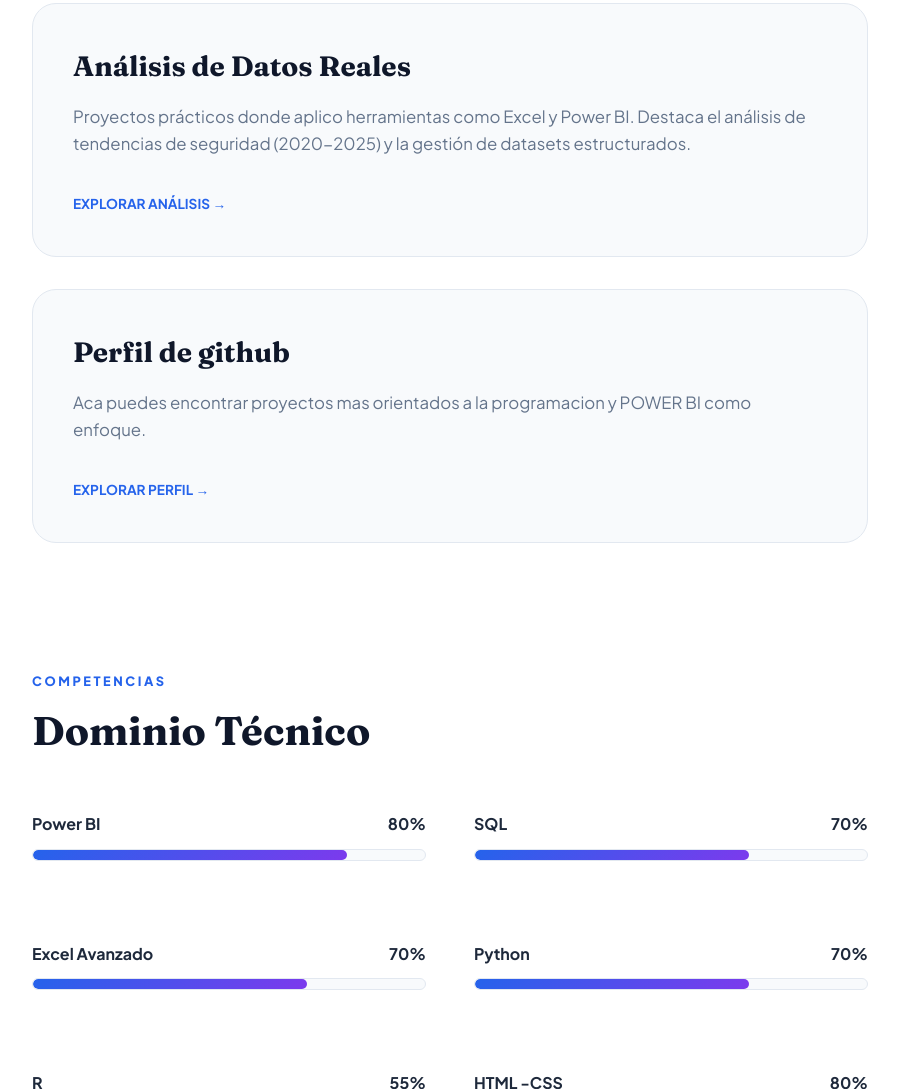
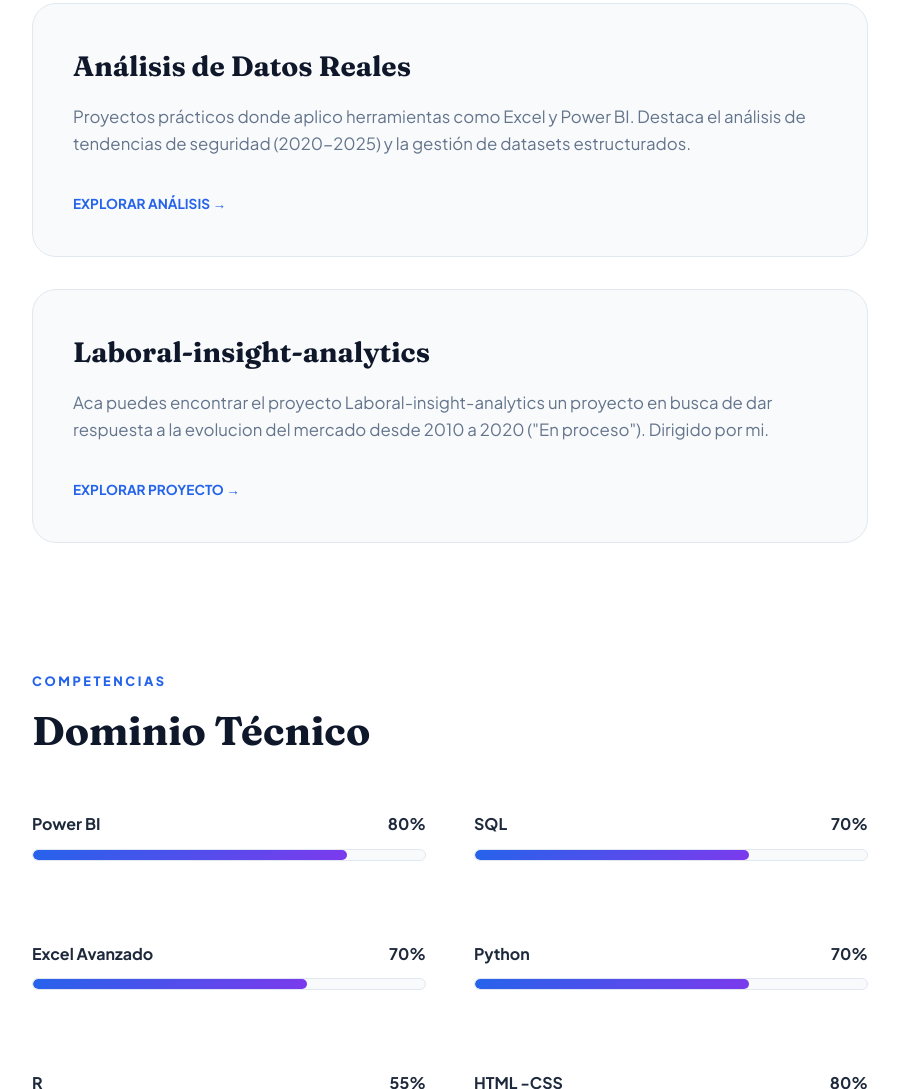
Before and after one commit to Alonso-Herrera/Pagina-Portafolio, a plain HTML site: page index.html in a window 1280 px wide. Shown: the part 1771-2860 px from the top of the page, without its empty margins (190-1089 px from the left). Drawn offline with Linux system fonts and the light colour scheme.

Commit message:
Add files via upload

```diff
--- a/index.html
+++ b/index.html
@@ -325,12 +325,12 @@
                 <h3>Análisis de Datos Reales</h3>
                 <p>Proyectos prácticos donde aplico herramientas como Excel y Power BI. Destaca el análisis de tendencias de seguridad (2020-2025) y la gestión de datasets estructurados.</p>
                 <div class="project-link-btn">Explorar análisis →</div>
+            </a>
 
-
-              <a href="https://github.com/Alonso-Herrera" target="_blank" class="project-card">
-                <h3>Perfil de github</h3>
-                <p>Aca puedes encontrar proyectos mas orientados a la programacion y POWER BI como enfoque.</p>
-                <div class="project-link-btn">Explorar Perfil →</div>
+            <a href="https://pagina-tad-12.vercel.app/" target="_blank" class="project-card">
+                <h3>Laboral-insight-analytics</h3>
+                <p>Aca puedes encontrar el proyecto Laboral-insight-analytics un proyecto en busca de dar respuesta a la evolucion del mercado desde 2010 a 2020 ("En proceso"). Dirigido por mi.</p>
+                <div class="project-link-btn">Explorar Proyecto →</div>
             </a>
             </a>
         </section>
```
